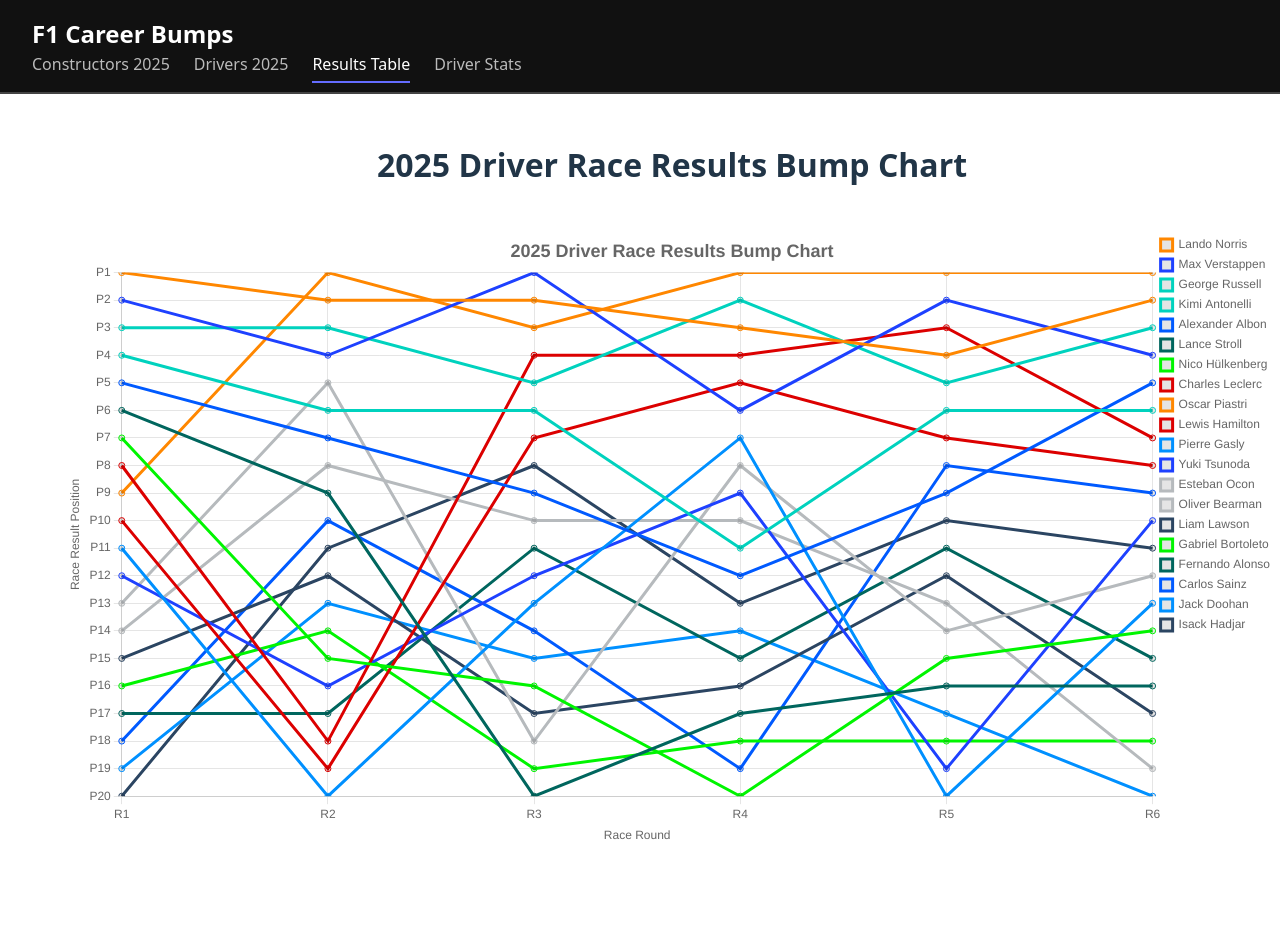
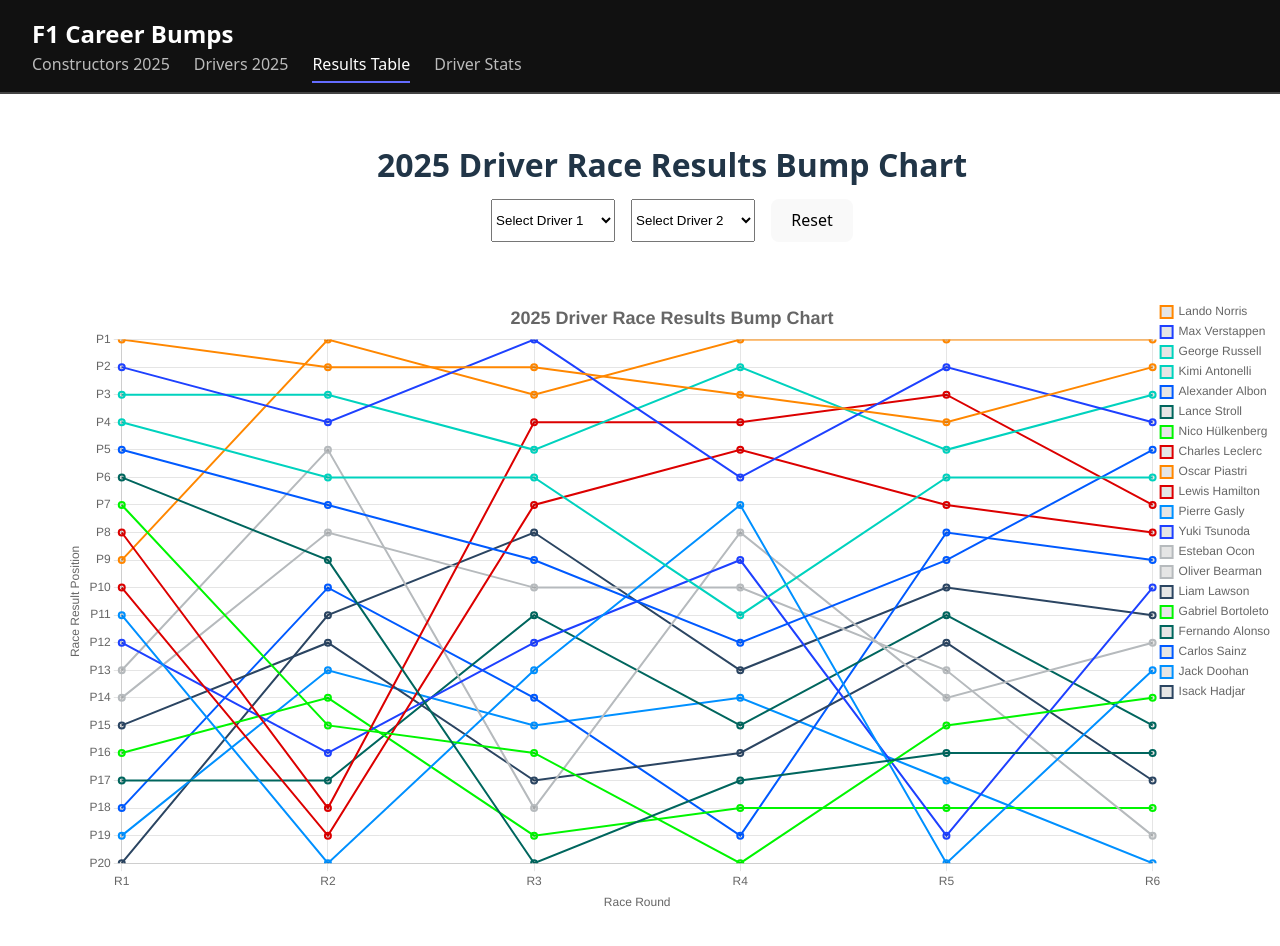
Before and after one commit to CodrCam/f1-career-bumps, a React (Vite) app: page /driver-results in a window 1280 px wide. Shown: the top 946 px of the page. Before the commit the page ends 911 px from the top, so only its background shows below. Built offline with nearby package versions, Linux system fonts and the light colour scheme.

Commit message:
added more infor to the race results wdc and wcc pages

```diff
--- a/src/pages/ConstructorBump2025Page.jsx
+++ b/src/pages/ConstructorBump2025Page.jsx
@@ -25,6 +25,7 @@
 
 const ConstructorBump2025Page = () => {
   const [chartData, setChartData] = useState(null);
+  const [cumulativePointsMap, setCumulativePointsMap] = useState(new Map());
 
   useEffect(() => {
     const buildChartData = () => {
@@ -33,6 +34,7 @@
       const raceRounds = [];
       const pointsHistory = [];
 
+      // Track constructor points per race
       races.forEach((round) => {
         const { round: raceRound, race_results } = round;
         raceRounds.push(`R${raceRound}`);
@@ -47,8 +49,13 @@
       });
 
       const teamStandings = new Map();
-      [...allConstructors].forEach((team) => teamStandings.set(team, []));
+      const cumulativeMap = new Map();
       const runningTotals = new Map();
+
+      [...allConstructors].forEach((team) => {
+        teamStandings.set(team, []);
+        cumulativeMap.set(team, []);
+      });
 
       pointsHistory.forEach((roundPoints) => {
         roundPoints.forEach((points, team) => {
@@ -61,7 +68,9 @@
 
         [...allConstructors].forEach((team) => {
           const pos = sorted.indexOf(team);
+          const totalPts = runningTotals.get(team) || 0;
           teamStandings.get(team).push(pos !== -1 ? pos + 1 : null);
+          cumulativeMap.get(team).push(totalPts);
         });
       });
 
@@ -80,6 +89,7 @@
         labels: raceRounds,
         datasets,
       });
+      setCumulativePointsMap(cumulativeMap);
     };
 
     buildChartData();
@@ -113,10 +123,13 @@
       tooltip: {
         callbacks: {
           label: function (context) {
-            const roundLabel = context.label;
+            const roundIndex = context.dataIndex;
+            const team = context.dataset.label;
             const position = context.raw;
-            const team = context.dataset.label;
-            return `${roundLabel}: ${team} (P${position})`;
+            const cumulativePoints = cumulativePointsMap.get(team)?.[roundIndex] ?? "N/A";
+
+            return `R${roundIndex + 1}: ${team}
+P${position} • ${cumulativePoints} pts`;
           },
         },
       },
--- a/src/pages/DriverResults2025Page.jsx
+++ b/src/pages/DriverResults2025Page.jsx
@@ -1,5 +1,3 @@
-// src/pages/DriverResults2025Page.jsx
-
 import React, { useEffect, useState } from "react";
 import { Line } from "react-chartjs-2";
 import {
@@ -26,6 +24,15 @@
 
 const DriverResults2025Page = () => {
   const [chartData, setChartData] = useState(null);
+  const [selectedDrivers, setSelectedDrivers] = useState(["", ""]);
+
+  const allDrivers = Array.from(
+    new Set(
+      f1SeasonData.races.flatMap((race) =>
+        race.race_results.map((res) => res.driver)
+      )
+    )
+  ).sort();
 
   useEffect(() => {
     const buildChartData = () => {
@@ -38,36 +45,37 @@
         const { round: raceRound, race_results } = round;
         raceRounds.push(`R${raceRound}`);
 
-        race_results.forEach((result) => {
-          const { driver, position } = result;
-
+        race_results.forEach(({ driver, position }) => {
           if (!standings.has(driver)) {
             standings.set(driver, []);
           }
-
           standings.get(driver).push(position);
         });
 
-        // Fill in nulls for missing drivers in a round
-        for (const [driverName, positions] of standings.entries()) {
-          if (positions.length < raceRounds.length) {
-            positions.push(null);
+        for (const [driver, posArr] of standings.entries()) {
+          if (posArr.length < raceRounds.length) {
+            posArr.push(null);
           }
         }
       });
 
       const datasets = Array.from(standings.entries()).map(([driver, positions]) => {
-        const team = races.find(round => round.race_results.some(r => r.driver === driver))
-                        ?.race_results.find(r => r.driver === driver)?.team;
+        const team = races.find((r) =>
+          r.race_results.some((res) => res.driver === driver)
+        )?.race_results.find((res) => res.driver === driver)?.team;
+
+        const isSelected =
+          selectedDrivers.every((sel) => !sel) || selectedDrivers.includes(driver);
 
         return {
           label: driver,
           data: positions,
-          borderColor: getTeamColor(team),
+          borderColor: isSelected ? getTeamColor(team) : "rgba(200,200,200,0.3)",
+          borderWidth: isSelected ? 2 : 1,
+          pointRadius: isSelected ? 3 : 1,
+          pointHoverRadius: isSelected ? 5 : 2,
           fill: false,
           tension: 0,
-          pointRadius: 3,
-          pointHoverRadius: 5,
         };
       });
 
@@ -78,7 +86,7 @@
     };
 
     buildChartData();
-  }, []);
+  }, [selectedDrivers]);
 
   const getTeamColor = (team) => {
     const teamColors = {
@@ -91,7 +99,7 @@
       "Aston Martin": "#00665E",
       "Haas": "#B6BABD",
       "Racing Bulls": "#2B4562",
-      "Kick Sauber": "#00F500"
+      "Kick Sauber": "#00F500",
     };
     return teamColors[team] || "#888";
   };
@@ -117,9 +125,18 @@
         callbacks: {
           label: function (context) {
             const roundLabel = context.label;
-            const position = context.raw;
             const driver = context.dataset.label;
-            return `${roundLabel}: ${driver} (P${position})`;
+            const raceIndex = context.dataIndex;
+            const round = f1SeasonData.races[raceIndex];
+            const result = round?.race_results.find((r) => r.driver === driver);
+
+            if (!result) return `${roundLabel}: ${driver} – No data`;
+
+            const { team, position } = result;
+
+            return `${roundLabel}: ${driver}
+Team: ${team}
+Finish: P${position}`;
           },
         },
       },
@@ -160,6 +177,29 @@
       >
         2025 Driver Race Results Bump Chart
       </h1>
+
+      <div style={{ display: "flex", justifyContent: "center", gap: "1rem", marginBottom: "1.5rem" }}>
+        {[0, 1].map((i) => (
+          <select
+            key={i}
+            value={selectedDrivers[i]}
+            onChange={(e) => {
+              const updated = [...selectedDrivers];
+              updated[i] = e.target.value;
+              setSelectedDrivers(updated);
+            }}
+          >
+            <option value="">Select Driver {i + 1}</option>
+            {allDrivers.map((d) => (
+              <option key={d} value={d}>
+                {d}
+              </option>
+            ))}
+          </select>
+        ))}
+        <button onClick={() => setSelectedDrivers(["", ""])}>Reset</button>
+      </div>
+
       <div
         style={{
           height: "85vh",
@@ -169,11 +209,7 @@
           boxSizing: "border-box",
         }}
       >
-        {chartData ? (
-          <Line data={chartData} options={options} />
-        ) : (
-          <p>Loading chart...</p>
-        )}
+        {chartData ? <Line data={chartData} options={options} /> : <p>Loading chart...</p>}
       </div>
     </div>
   );
--- a/src/pages/DriverWDC2025Page.jsx
+++ b/src/pages/DriverWDC2025Page.jsx
@@ -24,6 +24,15 @@
 
 const DriverWDC2025Page = () => {
   const [chartData, setChartData] = useState(null);
+  const [selectedDrivers, setSelectedDrivers] = useState(["", ""]);
+
+  const allDrivers = Array.from(
+    new Set(
+      f1SeasonData.races.flatMap((race) =>
+        race.race_results.map((res) => res.driver)
+      )
+    )
+  ).sort();
 
   useEffect(() => {
     const buildChartData = () => {
@@ -36,63 +45,61 @@
         const { round: raceRound, race_results } = round;
         raceRounds.push(`R${raceRound}`);
 
-        race_results.forEach((result) => {
-          const { driver, points } = result;
-
+        race_results.forEach(({ driver, points }) => {
           if (!pointsMap.has(driver)) {
             pointsMap.set(driver, []);
           }
 
-          const prevPoints = pointsMap.get(driver)[roundIndex - 1] || 0;
-          const newPoints = prevPoints + points;
-          pointsMap.get(driver).push(newPoints);
+          const prev = pointsMap.get(driver)[roundIndex - 1] || 0;
+          pointsMap.get(driver).push(prev + points);
         });
 
-        // Fill missing drivers with last known cumulative point or 0
-        for (const [driver, pointsArr] of pointsMap.entries()) {
-          if (pointsArr.length < raceRounds.length) {
-            const last = pointsArr[pointsArr.length - 1] || 0;
-            pointsArr.push(last);
+        for (const [driver, pts] of pointsMap.entries()) {
+          if (pts.length < raceRounds.length) {
+            const last = pts[pts.length - 1] || 0;
+            pts.push(last);
           }
         }
       });
 
       const datasets = Array.from(pointsMap.entries()).map(([driver, points]) => {
-        const team = races.find(round => round.race_results.some(r => r.driver === driver))
-                        ?.race_results.find(r => r.driver === driver)?.team;
+        const team = races.find((r) =>
+          r.race_results.some((res) => res.driver === driver)
+        )?.race_results.find((res) => res.driver === driver)?.team;
+
+        const isSelected =
+          selectedDrivers.every((sel) => !sel) || selectedDrivers.includes(driver);
 
         return {
           label: driver,
           data: points,
-          borderColor: getTeamColor(team),
+          borderColor: isSelected ? getTeamColor(team) : "rgba(200,200,200,0.3)",
+          borderWidth: isSelected ? 2 : 1,
+          pointRadius: isSelected ? 3 : 1,
+          pointHoverRadius: isSelected ? 5 : 2,
           fill: false,
           tension: 0.3,
-          pointRadius: 3,
-          pointHoverRadius: 5,
         };
       });
 
-      setChartData({
-        labels: raceRounds,
-        datasets,
-      });
+      setChartData({ labels: raceRounds, datasets });
     };
 
     buildChartData();
-  }, []);
+  }, [selectedDrivers]);
 
   const getTeamColor = (team) => {
     const teamColors = {
-      "McLaren": "#FF8700",
+      McLaren: "#FF8700",
       "Red Bull Racing": "#1E41FF",
-      "Mercedes": "#00D2BE",
-      "Ferrari": "#DC0000",
-      "Williams": "#005AFF",
-      "Alpine": "#0090FF",
+      Mercedes: "#00D2BE",
+      Ferrari: "#DC0000",
+      Williams: "#005AFF",
+      Alpine: "#0090FF",
       "Aston Martin": "#00665E",
-      "Haas": "#B6BABD",
+      Haas: "#B6BABD",
       "Racing Bulls": "#2B4562",
-      "Kick Sauber": "#00F500"
+      "Kick Sauber": "#00F500",
     };
     return teamColors[team] || "#888";
   };
@@ -118,9 +125,19 @@
         callbacks: {
           label: function (context) {
             const roundLabel = context.label;
-            const points = context.raw;
             const driver = context.dataset.label;
-            return `${roundLabel}: ${driver} (${points} pts)`;
+            const raceIndex = context.dataIndex;
+            const round = f1SeasonData.races[raceIndex];
+            const result = round?.race_results.find((r) => r.driver === driver);
+
+            if (!result) return `${roundLabel}: ${driver} – No data`;
+
+            const { team, points, position } = result;
+
+            return `${roundLabel}: ${driver}
+Team: ${team}
+Points: ${points}
+Position: P${position}`;
           },
         },
       },
@@ -144,15 +161,32 @@
 
   return (
     <div style={{ padding: "2rem" }}>
-      <h1
-        style={{
-          textAlign: "center",
-          fontSize: "2rem",
-          marginBottom: "1rem",
-        }}
-      >
+      <h1 style={{ textAlign: "center", fontSize: "2rem", marginBottom: "1rem" }}>
         2025 Driver World Championship Bump Chart
       </h1>
+
+      <div style={{ display: "flex", justifyContent: "center", gap: "1rem", marginBottom: "1.5rem" }}>
+        {[0, 1].map((i) => (
+          <select
+            key={i}
+            value={selectedDrivers[i]}
+            onChange={(e) => {
+              const copy = [...selectedDrivers];
+              copy[i] = e.target.value;
+              setSelectedDrivers(copy);
+            }}
+          >
+            <option value="">Select Driver {i + 1}</option>
+            {allDrivers.map((d) => (
+              <option key={d} value={d}>
+                {d}
+              </option>
+            ))}
+          </select>
+        ))}
+        <button onClick={() => setSelectedDrivers(["", ""])}>Reset</button>
+      </div>
+
       <div
         style={{
           height: "85vh",
```
